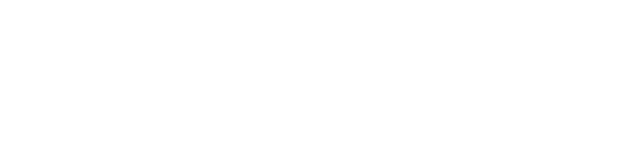
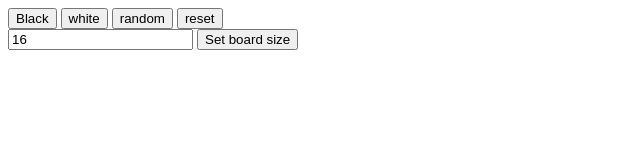
Before and after one commit to mutuotakelvin/Etch-a-Sketch-project, a plain HTML site: page index.html in a window 1280 px wide. Shown: the whole page, without its empty margins (0-640 px from the left). Drawn offline with Linux system fonts and the light colour scheme.

Commit message:
modify index.html

```diff
--- a/index.html
+++ b/index.html
@@ -7,6 +7,22 @@
     <title>Etch-a-Sketch</title>
 </head>
 <body>
-
+    <div class="flex">
+        <div class="title">
+            <div class="content">
+                <div class="board"></div>
+                <div class="buttons">
+                    <button>Black</button>
+                    <button>white</button>
+                    <button>random</button>
+                    <button>reset</button>
+                </div>
+                <div>
+                    <input type="text" placeholder="Board size" value="16">
+                    <button>Set board size</button>
+                </div>
+            </div>
+        </div>
+    </div>
 </body>
 </html>
```
